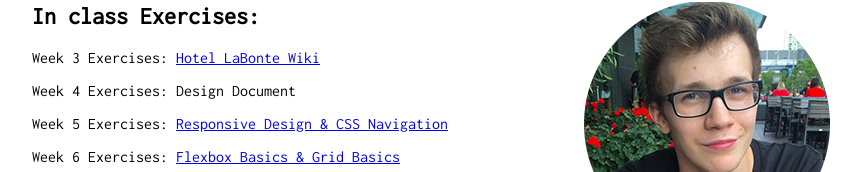
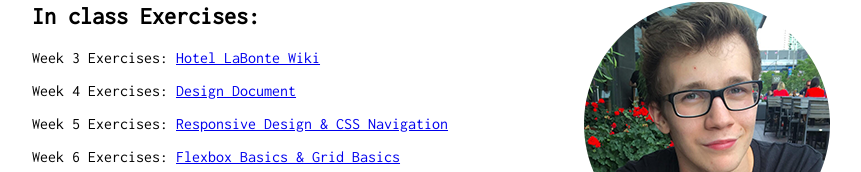
Before and after one commit to PMiltsch/igme230, a plain HTML site: page index.html in a window 1280 px wide. Shown: the part 123-295 px from the top of the page, without its empty margins (208-1069 px from the left). Drawn offline with Linux system fonts and the light colour scheme.

Commit message:
added design document to page

```diff
--- a/index.html
+++ b/index.html
@@ -24,7 +24,7 @@
 
             <p>Week 3 Exercises: <a href="/week3b/week3/hotel.html">Hotel LaBonte Wiki</a> </p>
 
-            <p>Week 4 Exercises: Design Document </p>
+            <p>Week 4 Exercises: <a href="PersonalPortfolio/designdocument.pdf">Design Document</a></p>
 
             <p>Week 5 Exercises: <a href="week5/sample.html"> Responsive Design & CSS Navigation</a> </p>
 
```
Also changed, not shown: 3 other files.
